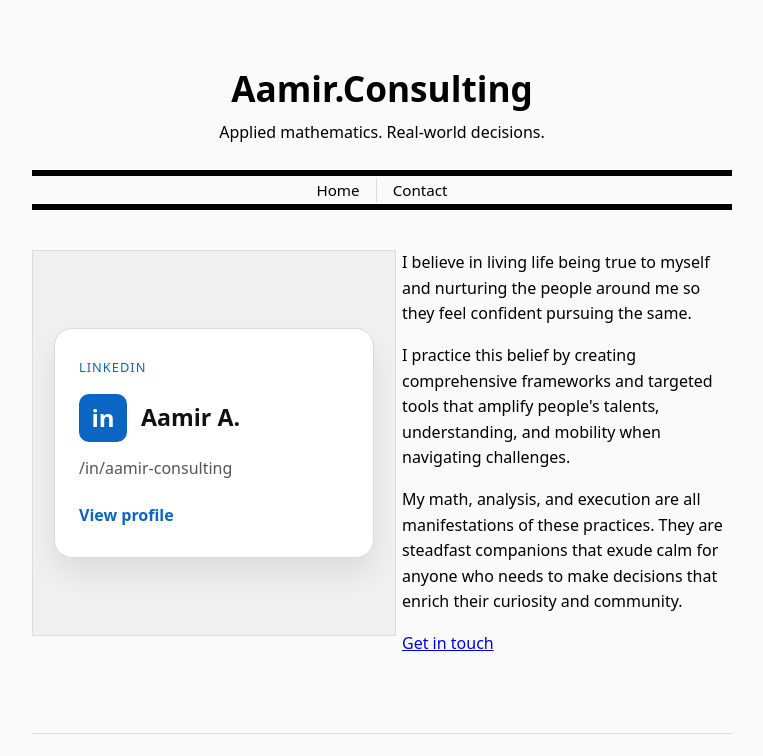
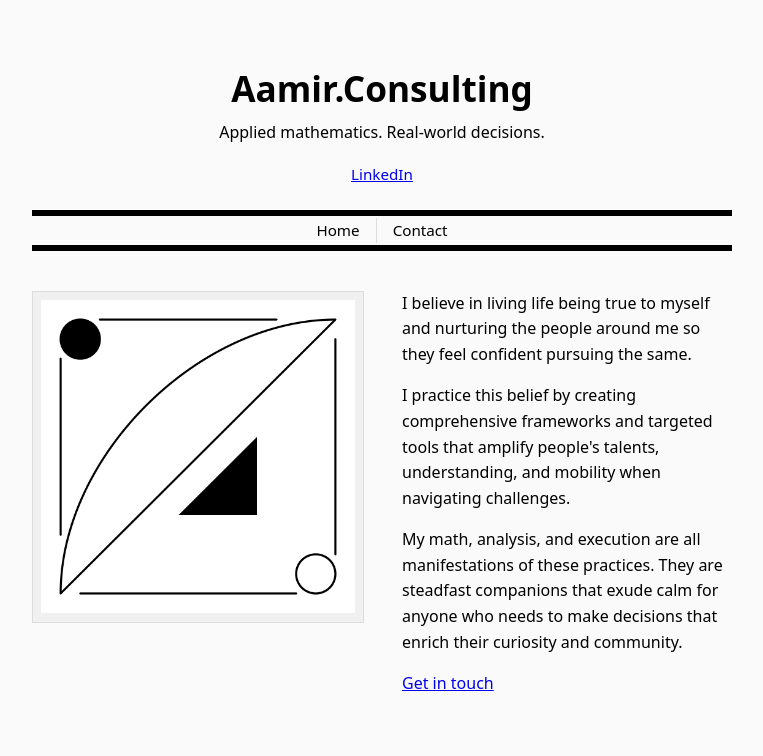
Before and after one commit to aamir-studio/consulting, a plain HTML site: page index.html in a window 1280 px wide. Shown: the top 756 px of the page, without its empty margins (258-1021 px from the left). Drawn offline with Linux system fonts and the light colour scheme.

Commit message:
No badge

```diff
--- a/index.html
+++ b/index.html
@@ -13,6 +13,17 @@
     <p class="subtitle">Applied mathematics. Real-world decisions.</p>
 
 
+    <p class="contact-inline">
+      <a
+        class="linkedin-link"
+        href="https://www.linkedin.com/in/aamir-consulting"
+        target="_blank"
+        rel="noopener noreferrer"
+      >
+        LinkedIn
+      </a>
+    </p>
+
     <nav class="menu">
       <div class="menu-links">
         <a href="#">Home</a>
@@ -22,22 +33,8 @@
 
     <section class="home">
       <div class="home-left">
-        <div class="linkedin-card-frame">
-          <a
-            class="linkedin-card"
-            href="https://www.linkedin.com/in/aamir-consulting"
-            target="_blank"
-            rel="noopener noreferrer"
-            aria-label="Visit Aamir A. on LinkedIn"
-          >
-            <span class="linkedin-card__eyebrow">LinkedIn</span>
-            <span class="linkedin-card__brand">
-              <span class="linkedin-card__icon" aria-hidden="true">in</span>
-              <span class="linkedin-card__name">Aamir A.</span>
-            </span>
-            <span class="linkedin-card__handle">/in/aamir-consulting</span>
-            <span class="linkedin-card__cta">View profile</span>
-          </a>
+        <div class="photo-frame">
+          <img src="images/consulting_glyph_MASTER_website.png" alt="Logo">
         </div>
         <div class="photo-caption"></div>
       </div>
--- a/style.css
+++ b/style.css
@@ -87,9 +87,9 @@ h1 { font-size: 2.2rem;
   margin-top: 0;
 }
 
-.linkedin-card-frame {
+.photo-frame {
   width: 100%;
-  min-height: 352px;
+  aspect-ratio: 1 / 1;
   border: 1px solid #ddd;
   background-color: #f0f0f0;
 
@@ -97,77 +97,14 @@ h1 { font-size: 2.2rem;
   align-items: center;
   justify-content: center;
 
-  padding: 16px;
+  overflow: hidden;
 }
 
-.linkedin-card {
+.photo-frame img {
+  max-width: 95%;
+  max-height: 95%;
+  height: auto;
   display: block;
-  box-sizing: border-box;
-  width: min(100%, 320px);
-  background-color: #ffffff;
-  border: 1px solid #d9d9d9;
-  border-radius: 18px;
-  color: #111111;
-  text-decoration: none;
-  padding: 28px 24px;
-  box-shadow: 0 16px 30px rgba(0, 0, 0, 0.08);
-  transition: transform 180ms ease, box-shadow 180ms ease, border-color 180ms ease;
-}
-
-.linkedin-card:hover {
-  transform: translateY(-2px);
-  box-shadow: 0 20px 34px rgba(0, 0, 0, 0.12);
-  border-color: #0a66c2;
-}
-
-.linkedin-card__eyebrow {
-  display: block;
-  font-size: 0.8rem;
-  letter-spacing: 0.08em;
-  text-transform: uppercase;
-  color: #0a66c2;
-  margin-bottom: 16px;
-}
-
-.linkedin-card__brand {
-  display: flex;
-  align-items: center;
-  gap: 14px;
-  margin-bottom: 14px;
-}
-
-.linkedin-card__icon {
-  display: inline-flex;
-  align-items: center;
-  justify-content: center;
-  width: 48px;
-  height: 48px;
-  border-radius: 10px;
-  background-color: #0a66c2;
-  color: #ffffff;
-  font-size: 1.5rem;
-  font-weight: 700;
-  line-height: 1;
-}
-
-.linkedin-card__name {
-  font-size: 1.45rem;
-  font-weight: 700;
-}
-
-.linkedin-card__handle,
-.linkedin-card__cta {
-  display: block;
-}
-
-.linkedin-card__handle {
-  color: #555555;
-  margin-bottom: 22px;
-}
-
-.linkedin-card__cta {
-  font-weight: 600;
-  color: #0a66c2;
 }
 
 .client-profile {
```
